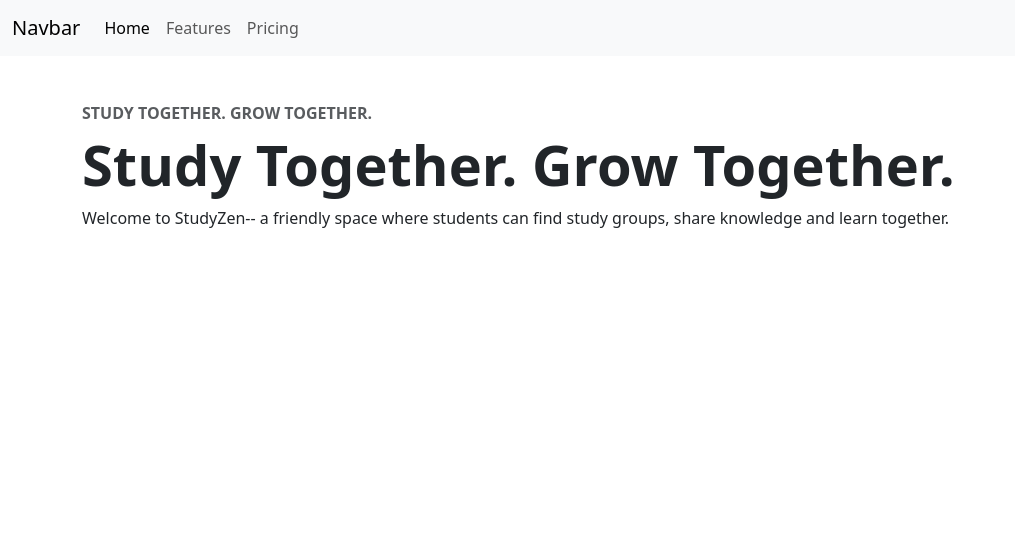
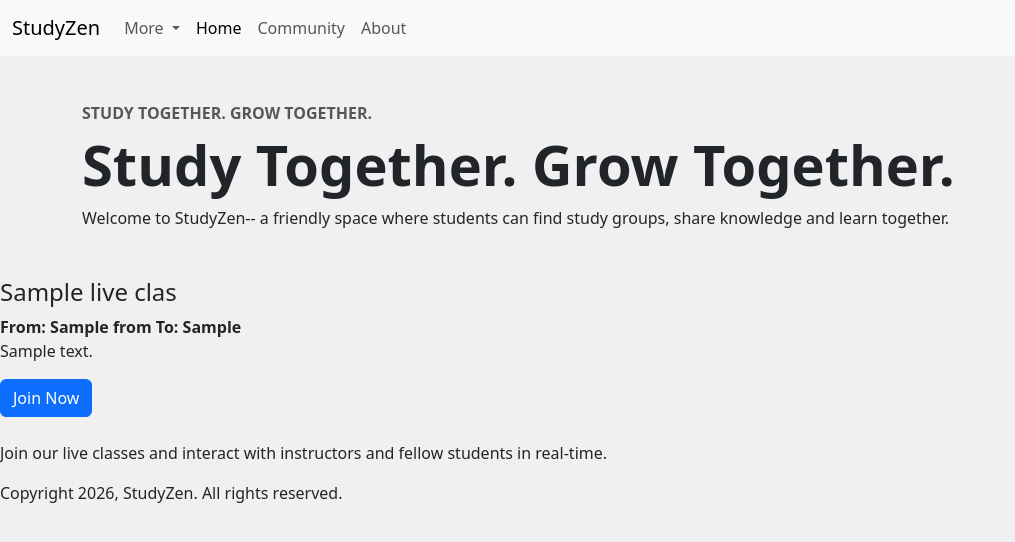
Before and after one commit to Millie-cyber458/Downloads, a Flask app: template templates/home.html in a window 1280 px wide. Shown: the top 542 px of the page, without its empty margins (0-1015 px from the left). Run offline with Flask 3, Linux system fonts and the light colour scheme; the template is opened without the code that fills it: most values are stand-ins (such as "Sample title", 1, 10 or a date in 2020); parts of the project's set-up code (start-up, migrations or seed data) failed here and were passed over.

Commit message:
made some changes, shows bugs

```diff
--- a/app.py
+++ b/app.py
@@ -5,4 +5,12 @@ app = Flask(__name__)
 
 def home():  return render_template('home.html')
 if __name__ == '__main__':
-    app.run(host='0.0.0.0', debug=True)
+    app.run(host='0.0.0.0', port=5001, debug=True)
+
+    app.route('/Community')
+
+    app.route('/About')
+
+    @app.routr('/')
+    def home():
+        return render_template('home.html', LiveClass=LiveClass)
--- a/templates/home.html
+++ b/templates/home.html
@@ -6,7 +6,7 @@
 <meta name="viewport" content="width=device-width, initial-scale=1">
 <link href="https://cdn.jsdelivr.net/npm/bootstrap@5.3.8/dist/css/bootstrap.min.css" rel="stylesheet" integrity="sha384-sRIl4kxILFvY47J16cr9ZwB07vP4J8+LH7qKQnuqkuIAvNWLzeN8tE5YBujZqJLB" crossorigin="anonymous">
 </head>
-<body>
+<body style="background-color: rgb(240, 240, 240);">
      {% include 'nav.html' %}
     <div class="container my-5">
         <h6 class="text-uppercase text-muted fw-bold">STUDY TOGETHER. GROW TOGETHER.</h6>
@@ -19,7 +19,16 @@
 <!-- Bootstrap JS Bundle (Required for Navbar to collapse on mobile) -->
  <script src="https://cdn.jsdelivr.net/npm/bootstrap@5.3.8/dist/js/bootstrap.bundle.min.js" integrity="sha384-YvpcrYf0tY3lHB60NNkmXc5s9fDVZLESaAA55NDzOxhy9GkcIdslK1eN7N6jIeHz" crossorigin="anonymous"></script>
 
+<div>
+{% include 'Liveclass.html' %}
+</div>
 
+
+
+<div>
+    <p class="mt-4">Join our live classes and interact with instructors and fellow students in real-time.</p>
+    <p>Copyright 2026, StudyZen. All rights reserved.</p>
+</div>
 </body>
 
 </html>
--- /dev/null
+++ b/templates/liveclass.html
@@ -0,0 +1,9 @@
+<div class="border-left" style="margin-auto:16px;" >
+    <h4>
+        {{LiveClass['title']}}
+    </h4>
+    <b>From: {{LiveClass['from']}}</b>
+    <b>To: {{LiveClass['to']}}</b>
+    <p>{{LiveClass['description']}}</p>
+    <a href="{{LiveClass['link']}}" class="btn btn-primary">Join Now</a>
+</div>
--- a/templates/nav.html
+++ b/templates/nav.html
@@ -1,19 +1,30 @@
 <nav class="navbar navbar-expand-lg bg-body-tertiary">
   <div class="container-fluid">
-    <a class="navbar-brand" href="#">Navbar</a>
+    <a class="navbar-brand" href="#">StudyZen</a>
     <button class="navbar-toggler" type="button" data-bs-toggle="collapse" data-bs-target="#navbarNav" aria-controls="navbarNav" aria-expanded="false" aria-label="Toggle navigation">
       <span class="navbar-toggler-icon"></span>
     </button>
     <div class="collapse navbar-collapse" id="navbarNav">
       <ul class="navbar-nav">
+<li class="nav-item dropdown">
+  <a class="nav-link dropdown-toggle" href="#" role="button" data-bs-toggle="dropdown" aria-expanded="false">
+    More
+  </a>
+  <ul class="dropdown-menu">
+    <li><a class="dropdown-item" href="#">Action</a></li>
+    <li><a class="dropdown-item" href="#">Another action</a></li>
+  </ul>
+</li>
+
+
         <li class="nav-item">
           <a class="nav-link active" aria-current="page" href="#">Home</a>
         </li>
         <li class="nav-item">
-          <a class="nav-link" href="#">Features</a>
+          <a class="nav-link" href="#">Community</a>
         </li>
         <li class="nav-item">
-          <a class="nav-link" href="#">Pricing</a>
+          <a class="nav-link" href="#">About</a>
         </li>
       </ul>
     </div>
```
